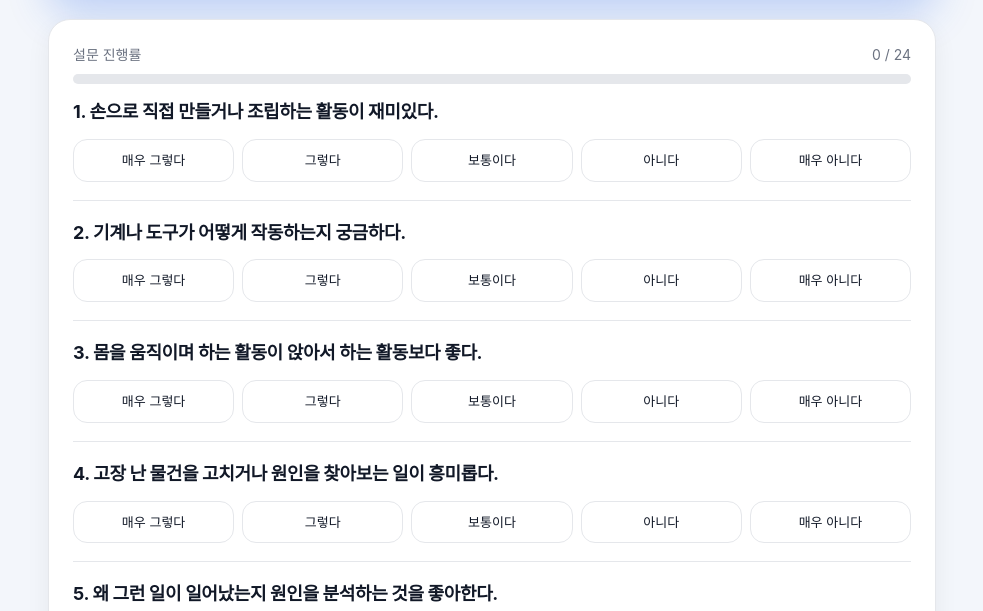
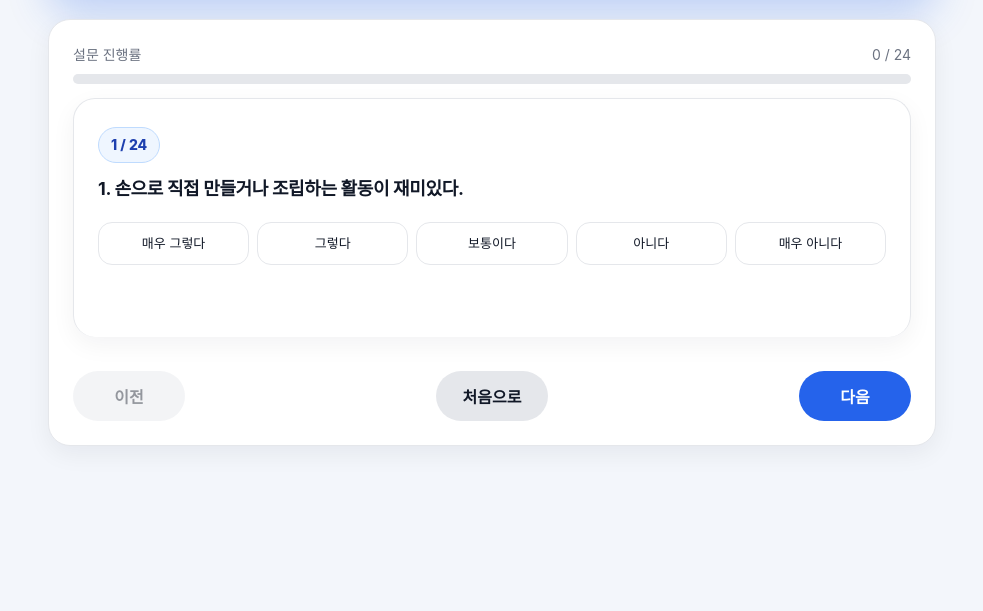
Before and after one commit to ByeonMinGyun/student_career_recommendation_app, a plain HTML site: page index.html in a window 1280 px wide. Both pictures are taken after a click on the button "검사 시작하기". Shown: the part 189-800 px from the top of the page, without its empty margins (148-1131 px from the left). Drawn offline with Linux system fonts and the light colour scheme.

Commit message:
Update index.html

```diff
--- a/index.html
+++ b/index.html
@@ -157,6 +157,7 @@
       display: grid;
       grid-template-columns: repeat(5, 1fr);
       gap: 8px;
+      margin-bottom: 36px;
     }
 
     .scale label {
@@ -453,6 +454,76 @@
     }
 
 
+    .single-question-card {
+      border: 1px solid var(--line);
+      border-radius: 22px;
+      padding: 24px 24px 38px;
+      background: #ffffff;
+      box-shadow: 0 8px 24px rgba(15, 23, 42, 0.05);
+      animation: slideUp 0.28s ease both;
+    }
+
+    .question-counter {
+      display: inline-flex;
+      align-items: center;
+      justify-content: center;
+      background: var(--soft-blue);
+      color: var(--blue-dark);
+      border: 1px solid #bfdbfe;
+      border-radius: 999px;
+      padding: 6px 12px;
+      font-size: 14px;
+      font-weight: 800;
+      margin-bottom: 12px;
+    }
+
+    .question-nav {
+      display: flex;
+      justify-content: space-between;
+      gap: 10px;
+      margin-top: 32px;
+    }
+
+    .question-nav button {
+      min-width: 112px;
+    }
+
+    @media (max-width: 640px) {
+      .question-nav {
+        flex-direction: column;
+      }
+      .question-nav button {
+        width: 100%;
+      }
+    }
+
+
+    /* 한 문항씩 보기 화면: 선택지 아래 여백 강제 확보 */
+    .single-question-card {
+      padding: 28px 24px 72px !important;
+      min-height: 210px;
+    }
+
+    .single-question-card h3 {
+      margin-bottom: 18px;
+    }
+
+    .single-question-card .scale {
+      margin-bottom: 0 !important;
+    }
+
+    .question-nav {
+      margin-top: 34px;
+    }
+
+    @media (max-width: 640px) {
+      .single-question-card {
+        padding: 24px 18px 56px !important;
+        min-height: auto;
+      }
+    }
+
+
     .hidden {
       display: none;
     }
@@ -466,6 +537,7 @@
     @media (max-width: 640px) {
       .scale {
         grid-template-columns: 1fr;
+        margin-bottom: 30px;
       }
       .scale label {
         text-align: left;
@@ -524,9 +596,10 @@
 
       <form id="surveyForm"></form>
 
-      <div class="button-row">
+      <div class="question-nav">
+        <button class="secondary" type="button" onclick="prevQuestion()" id="prevBtn">이전</button>
         <button class="secondary" type="button" onclick="goStart()">처음으로</button>
-        <button class="primary" type="button" onclick="showResult()">결과 보기</button>
+        <button class="primary" type="button" onclick="nextQuestion()" id="nextBtn">다음</button>
       </div>
     </section>
 
@@ -2095,25 +2168,76 @@
     ];
 
     const form = document.getElementById("surveyForm");
-
-    function renderQuestions() {
-      form.innerHTML = "";
-      questions.forEach((q, idx) => {
-        const div = document.createElement("div");
-        div.className = "question";
-        div.innerHTML = `
-          <h3>${idx + 1}. ${q[1]}</h3>
+    let currentQuestionIndex = 0;
+    const answers = {};
+
+    function renderQuestion(index) {
+      const q = questions[index];
+      const selectedValue = answers[index] || "";
+
+      form.innerHTML = `
+        <div class="single-question-card question">
+          <div class="question-counter">${index + 1} / ${questions.length}</div>
+          <h3>${index + 1}. ${q[1]}</h3>
           <div class="scale">
             ${[5,4,3,2,1].map(value => `
               <label>
-                <input type="radio" name="q${idx}" value="${value}" data-type="${q[0]}" onchange="updateProgress()" />
+                <input
+                  type="radio"
+                  name="q${index}"
+                  value="${value}"
+                  data-type="${q[0]}"
+                  ${String(value) === String(selectedValue) ? "checked" : ""}
+                  onchange="saveAnswer(${index}, this.value)"
+                />
                 <span>${labelText(value)}</span>
               </label>
             `).join("")}
           </div>
-        `;
-        form.appendChild(div);
-      });
+        </div>
+      `;
+
+      updateProgress();
+      updateNavigationButtons();
+    }
+
+    function saveAnswer(index, value) {
+      answers[index] = value;
+      updateProgress();
+    }
+
+    function nextQuestion() {
+      if (!answers[currentQuestionIndex]) {
+        form.classList.add("shake-soft");
+        setTimeout(() => form.classList.remove("shake-soft"), 360);
+        alert("응답을 선택한 뒤 다음으로 넘어가세요.");
+        return;
+      }
+
+      if (currentQuestionIndex < questions.length - 1) {
+        currentQuestionIndex += 1;
+        renderQuestion(currentQuestionIndex);
+        window.scrollTo(0, 0);
+      } else {
+        showResult();
+      }
+    }
+
+    function prevQuestion() {
+      if (currentQuestionIndex > 0) {
+        currentQuestionIndex -= 1;
+        renderQuestion(currentQuestionIndex);
+        window.scrollTo(0, 0);
+      }
+    }
+
+    function updateNavigationButtons() {
+      const prevBtn = document.getElementById("prevBtn");
+      const nextBtn = document.getElementById("nextBtn");
+
+      prevBtn.disabled = currentQuestionIndex === 0;
+      prevBtn.style.opacity = currentQuestionIndex === 0 ? "0.45" : "1";
+      nextBtn.textContent = currentQuestionIndex === questions.length - 1 ? "결과 보기" : "다음";
     }
 
     function labelText(value) {
@@ -2129,19 +2253,24 @@
     function startSurvey() {
       document.getElementById("startScreen").classList.add("hidden");
       document.getElementById("surveyScreen").classList.remove("hidden");
-      renderQuestions();
-      updateProgress();
+      currentQuestionIndex = 0;
+      Object.keys(answers).forEach(key => delete answers[key]);
+      renderQuestion(currentQuestionIndex);
       window.scrollTo(0, 0);
     }
 
     function goStart() {
       document.getElementById("surveyScreen").classList.add("hidden");
       document.getElementById("startScreen").classList.remove("hidden");
+      form.innerHTML = "";
+      currentQuestionIndex = 0;
+      Object.keys(answers).forEach(key => delete answers[key]);
+      updateProgress();
       window.scrollTo(0, 0);
     }
 
     function updateProgress() {
-      const answered = new Set([...document.querySelectorAll("input[type=radio]:checked")].map(input => input.name)).size;
+      const answered = Object.keys(answers).length;
       document.getElementById("progressText").textContent = `${answered} / ${questions.length}`;
       document.getElementById("progressBar").style.width = `${answered / questions.length * 100}%`;
     }
@@ -2185,9 +2314,7 @@
     }
 
     function showResult() {
-      const checked = [...document.querySelectorAll("input[type=radio]:checked")];
-
-      if (checked.length < questions.length) {
+      if (Object.keys(answers).length < questions.length) {
         document.getElementById("surveyScreen").classList.add("shake-soft");
         setTimeout(() => document.getElementById("surveyScreen").classList.remove("shake-soft"), 360);
         alert("아직 응답하지 않은 문항이 있습니다.");
@@ -2210,8 +2337,8 @@
       setTimeout(() => {
         const scores = { R: 0, I: 0, A: 0, S: 0, E: 0, C: 0 };
 
-      checked.forEach(input => {
-        scores[input.dataset.type] += Number(input.value);
+      questions.forEach((q, index) => {
+        scores[q[0]] += Number(answers[index]);
       });
 
       const sorted = Object.entries(scores).sort((a, b) => b[1] - a[1]);
@@ -2289,6 +2416,8 @@
       document.getElementById("resultScreen").classList.add("hidden");
       document.getElementById("startScreen").classList.remove("hidden");
       form.innerHTML = "";
+      currentQuestionIndex = 0;
+      Object.keys(answers).forEach(key => delete answers[key]);
       window.scrollTo(0, 0);
     }
   </script>
```
